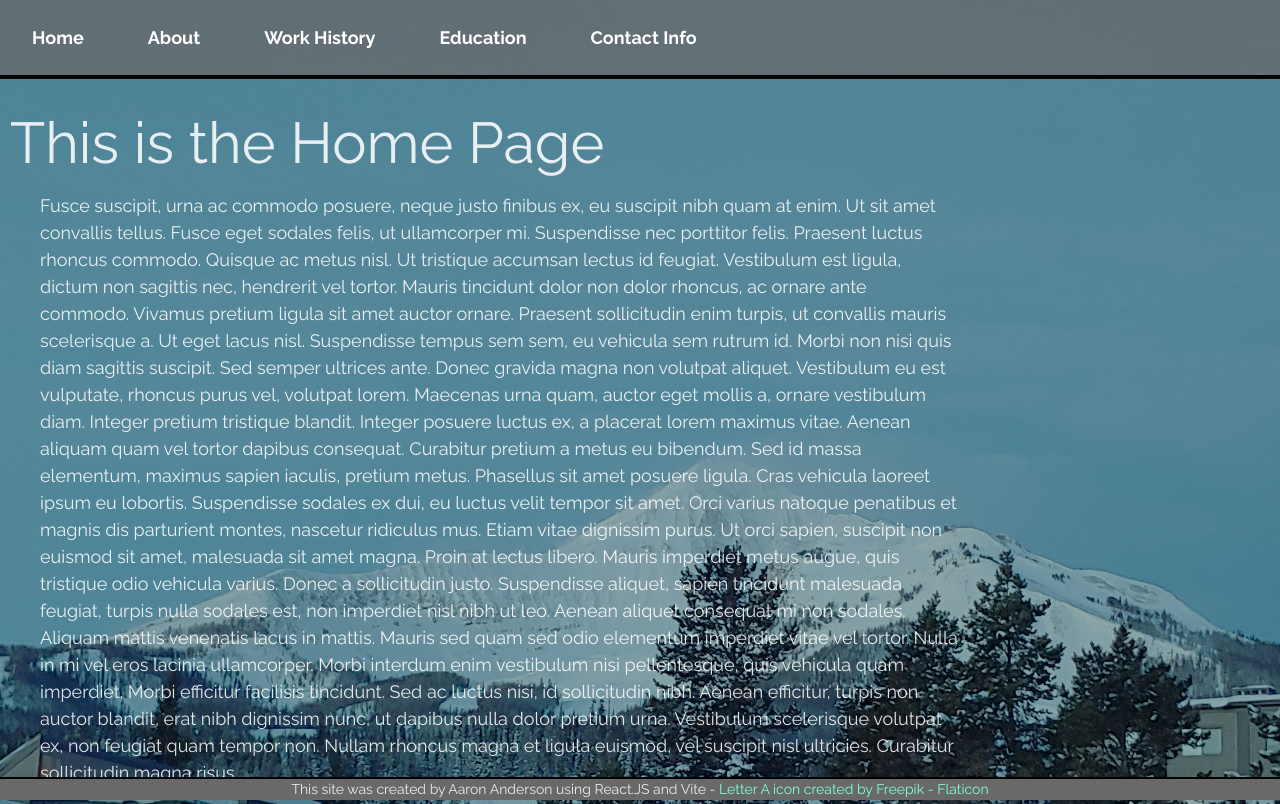
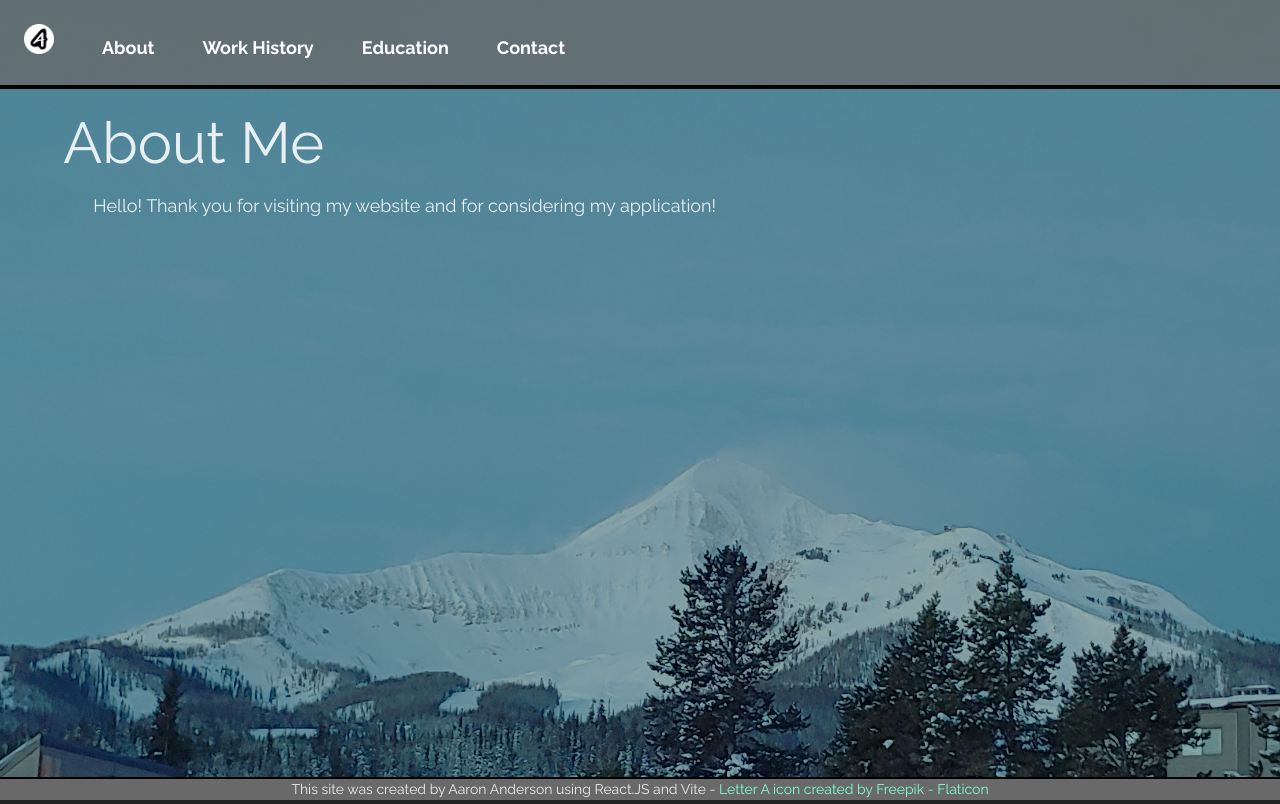
Before and after one commit to SparkxE/ResumeSite, a React (Vite) app: page / in a window 1280 px wide. Built offline with nearby package versions, Linux system fonts and the light colour scheme.

Commit message:
Changed some formatting, changed Home list-item to image, still fixing formatting

```diff
--- a/src/App.css
+++ b/src/App.css
@@ -59,7 +59,7 @@ nav a {
   text-decoration: none;
   color: white;
   font-weight: bold;
-  padding: 24px 32px;
+  padding: 24px 24px;
   transition: 0.75s;
 }
 
@@ -67,6 +67,10 @@ nav a:hover {
   background: rgba(0, 0, 0, .5);
   color: white;
   border-radius: 25px;
+}
+
+nav img{
+  bottom: 0;
 }
 
 footer {
--- a/src/App.jsx
+++ b/src/App.jsx
@@ -6,6 +6,7 @@ import About from './pages/About';
 import WorkHistory from './pages/WorkHistory';
 import NavBar from './components/NavBar';
 import Education from './pages/Education';
+import Contact from './pages/Contact';
 
 function App() {
 
@@ -22,6 +23,7 @@ function App() {
             <Route path='/about' element={<About/>}></Route>
             <Route path='/history' element={<WorkHistory/>}></Route>
             <Route path='/education' element={<Education/>}></Route>
+            <Route path='/contact' element={<Contact/>}></Route>
           </Routes>
         </div>
         <div>
--- a/src/components/NavBar.jsx
+++ b/src/components/NavBar.jsx
@@ -1,23 +1,23 @@
-import { Link } from "react-router-dom";
+import logo from '../assets/ALogo.png';
 
-function NavBar(){
-    return(
-        <nav className='container'>
+function NavBar() {
+    return (
+        <nav>
             <ul>
                 <li>
-                    <Link to="/">Home</Link>
+                    <a href="/"><img src={logo} height='30' width='30'></img></a>
                 </li>
                 <li>
-                    <Link to="/about">About</Link>
+                    <a href="/about">About</a>
                 </li>
                 <li>
-                    <Link to="/history">Work History</Link>
+                    <a href="/history">Work History</a>
                 </li>
                 <li>
-                    <Link to="/education">Education</Link>
+                    <a href="/education">Education</a>
                 </li>
                 <li>
-                    <Link to="/contact">Contact Info</Link>
+                    <a href="/contact">Contact</a>
                 </li>
             </ul>
         </nav>
--- a/src/index.css
+++ b/src/index.css
@@ -25,7 +25,8 @@ a:hover {
 
 body {
   margin: 0;
-  display: flex;
+  display: grid;
+  grid-template-columns: auto auto auto;
   min-width: 320px;
   min-height: 100vh;
 }
--- a/src/pages/Contact.jsx
+++ b/src/pages/Contact.jsx
@@ -0,0 +1,19 @@
+function Contact(){
+    return(
+        <div>
+            <h1>Contact Info</h1>
+            <div style={{'display':'grid', 'width':'90vw'}}>
+                <p>
+                    <h2>Direct Contact: </h2>
+                    <ul>
+
+                    </ul>
+                </p>
+                <p>
+                    <h2>Profiles: </h2>
+                </p>
+            </div>
+        </div>
+    )
+}
+export default Contact;
--- a/src/pages/Education.jsx
+++ b/src/pages/Education.jsx
@@ -2,7 +2,7 @@ function Education(){
 
     return(
         <div>
-            <h1 style={{'margin-left':'10px'}}>Current Education & Relevant Classes</h1>
+            <h1>Current Education & Relevant Classes</h1>
             <div style={{'display':'flex', 'width':'90vw'}}>
                 <p>
                     <h2>
--- a/src/pages/Home.jsx
+++ b/src/pages/Home.jsx
@@ -2,15 +2,10 @@ function Home(){
 
     return(
         <>
-            <h1>This is the Home Page</h1>
+            <h1>About Me</h1>
             <p>
-            Fusce suscipit, urna ac commodo posuere, neque justo finibus ex, eu suscipit nibh quam at enim. Ut sit amet convallis tellus. Fusce eget sodales felis, ut ullamcorper mi. Suspendisse nec porttitor felis. Praesent luctus rhoncus commodo. Quisque ac metus nisl. Ut tristique accumsan lectus id feugiat. Vestibulum est ligula, dictum non sagittis nec, hendrerit vel tortor. Mauris tincidunt dolor non dolor rhoncus, ac ornare ante commodo. Vivamus pretium ligula sit amet auctor ornare. Praesent sollicitudin enim turpis, ut convallis mauris scelerisque a.
-
-Ut eget lacus nisl. Suspendisse tempus sem sem, eu vehicula sem rutrum id. Morbi non nisi quis diam sagittis suscipit. Sed semper ultrices ante. Donec gravida magna non volutpat aliquet. Vestibulum eu est vulputate, rhoncus purus vel, volutpat lorem. Maecenas urna quam, auctor eget mollis a, ornare vestibulum diam.
-
-Integer pretium tristique blandit. Integer posuere luctus ex, a placerat lorem maximus vitae. Aenean aliquam quam vel tortor dapibus consequat. Curabitur pretium a metus eu bibendum. Sed id massa elementum, maximus sapien iaculis, pretium metus. Phasellus sit amet posuere ligula. Cras vehicula laoreet ipsum eu lobortis. Suspendisse sodales ex dui, eu luctus velit tempor sit amet. Orci varius natoque penatibus et magnis dis parturient montes, nascetur ridiculus mus. Etiam vitae dignissim purus.
-
-Ut orci sapien, suscipit non euismod sit amet, malesuada sit amet magna. Proin at lectus libero. Mauris imperdiet metus augue, quis tristique odio vehicula varius. Donec a sollicitudin justo. Suspendisse aliquet, sapien tincidunt malesuada feugiat, turpis nulla sodales est, non imperdiet nisl nibh ut leo. Aenean aliquet consequat mi non sodales. Aliquam mattis venenatis lacus in mattis. Mauris sed quam sed odio elementum imperdiet vitae vel tortor. Nulla in mi vel eros lacinia ullamcorper. Morbi interdum enim vestibulum nisi pellentesque, quis vehicula quam imperdiet. Morbi efficitur facilisis tincidunt. Sed ac luctus nisi, id sollicitudin nibh. Aenean efficitur, turpis non auctor blandit, erat nibh dignissim nunc, ut dapibus nulla dolor pretium urna. Vestibulum scelerisque volutpat ex, non feugiat quam tempor non. Nullam rhoncus magna et ligula euismod, vel suscipit nisl ultricies. Curabitur sollicitudin magna risus.
+                Hello! Thank you for visiting my website and for considering my application!
+                <br/>
 
             </p>
         </>
```
Also changed, not shown: src/assets/ALogo.jpg (added).
